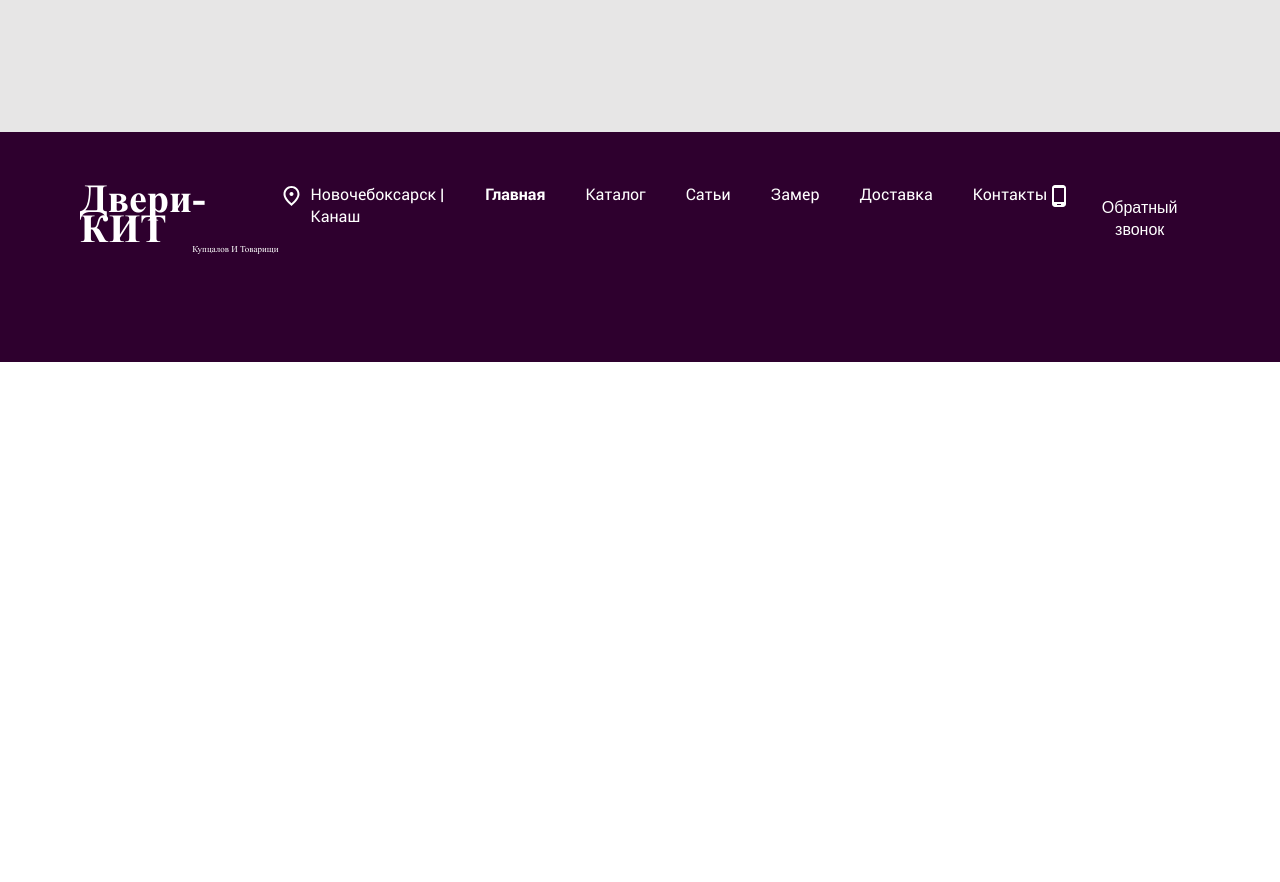
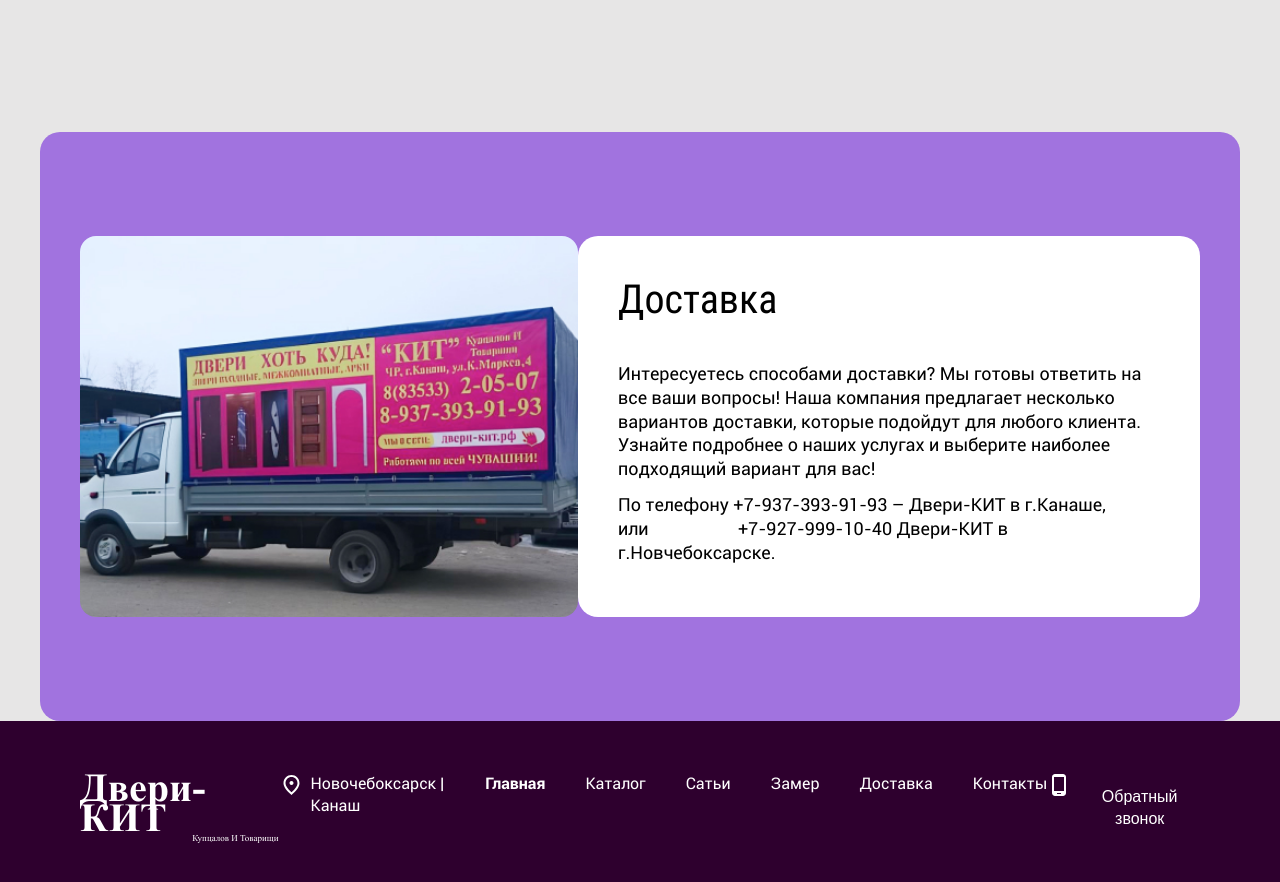
Before and after one commit to Sattturday/dvery-kit, a React (Create React App) app: page / in a window 1280 px wide. Shown: the part 4220-5102 px from the top of the page. Before the commit the page ends 4582 px from the top, so only its background shows below. Built offline with nearby package versions, Linux system fonts and the light colour scheme.

Commit message:
feat: add Delivery

```diff
--- a/src/pages/Home/Home.jsx
+++ b/src/pages/Home/Home.jsx
@@ -3,6 +3,7 @@ import { Bestsellers } from './components/Bestsellers';
 import { CatalogSection } from './components/CatalogSection';
 import { About } from './components/About';
 import { Measure } from './components/Measure';
+import { Delivery } from './components/Delivery';
 
 export const Home = () => (
   <>
@@ -11,5 +12,6 @@ export const Home = () => (
     <CatalogSection />
     <About />
     <Measure />
+    <Delivery />
   </>
 );
--- a/src/pages/Home/components/About/About.scss
+++ b/src/pages/Home/components/About/About.scss
@@ -32,8 +32,8 @@
   width: 100%;
   max-width: 37.2rem;
   display: grid;
-  grid-template-columns: min-content auto;
-  grid-template-rows: min-content auto;
+  grid-template-columns: 5.2rem auto;
+  grid-template-rows: 5.2rem auto;
   justify-content: start;
   align-items: center;
   row-gap: 2rem;
--- /dev/null
+++ b/src/pages/Home/components/Delivery/Delivery.jsx
@@ -0,0 +1,33 @@
+import img1 from '../../../../images/delivery.jpg';
+
+import './Delivery.scss';
+
+export const Delivery = () => {
+  return (
+    <section className='delivery'>
+      <div className='wrapper'>
+        <div className='delivery__container'>
+          <img
+            src={img1}
+            alt='Грузовой автомобиль'
+            className='delivery__image'
+          />
+          <div className='delivery__info'>
+            <h2 className='delivery__title'>Доставка</h2>
+            <p className='delivery__description'>
+              Интересуетесь способами доставки? Мы готовы ответить на все ваши
+              вопросы! Наша компания предлагает несколько вариантов доставки,
+              которые подойдут для любого клиента. Узнайте подробнее о наших
+              услугах и выберите наиболее подходящий вариант для вас!
+            </p>
+            <p className='delivery__description'>
+              По телефону +7-937-393-91-93 – Двери-КИТ в г.Канаше,
+              или&nbsp;&nbsp;&nbsp;&nbsp;&nbsp;&nbsp;&nbsp;&nbsp;&nbsp;&nbsp;&nbsp;&nbsp;&nbsp;&nbsp;&nbsp;&nbsp;&nbsp;&nbsp;&nbsp;
+              +7-927-999-10-40 Двери-КИТ в г.Новчебоксарске.
+            </p>
+          </div>
+        </div>
+      </div>
+    </section>
+  );
+};
--- /dev/null
+++ b/src/pages/Home/components/Delivery/Delivery.scss
@@ -0,0 +1,46 @@
+@import '../../../../styles/abstract/constants.scss';
+@import '../../../../styles/abstract/placeholders.scss';
+@import '../../../../styles/abstract/mixins.scss';
+
+.delivery {
+  width: 100%;
+
+  .wrapper {
+    padding: 0 4rem;
+  }
+}
+
+.delivery__container {
+  padding: 10.4rem 4rem;
+  display: flex;
+  justify-content: space-between;
+  background-color: $color-bg-light;
+  border-radius: 2rem;
+}
+
+.delivery__image {
+  width: 49.8rem;
+  aspect-ratio: 1 / 0.7;
+  object-fit: cover;
+  object-position: center;
+  border-radius: 1.6rem;
+}
+
+.delivery__info {
+  padding: 4rem;
+  max-width: 75.2rem;
+  width: 100%;
+  min-height: 34.9rem;
+  background-color: $color-light-xl;
+  border-radius: 2rem;
+}
+
+.delivery__title {
+  @include section-title;
+}
+
+.delivery__description {
+  max-width: 62.6rem;
+  @include text-m;
+  padding-bottom: 1.2rem;
+}
--- /dev/null
+++ b/src/pages/Home/components/Delivery/index.js
@@ -0,0 +1 @@
+export * from './Delivery';
```
Also changed, not shown: src/images/delivery.jpg (added).
